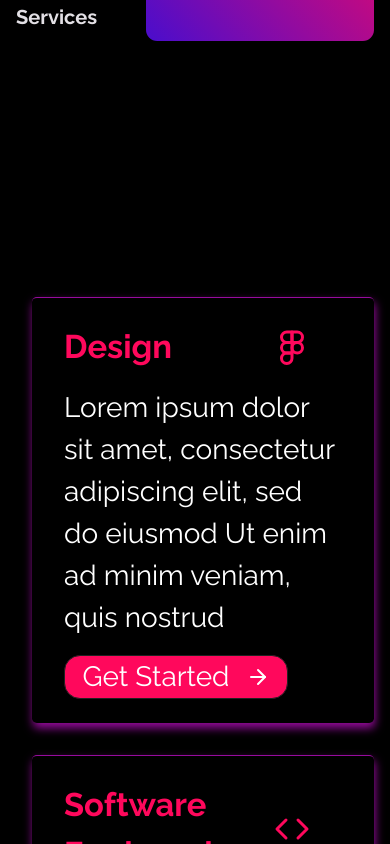
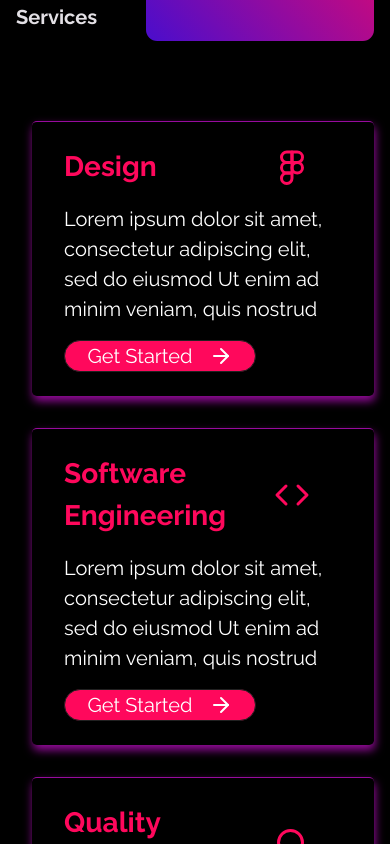
Before and after one commit to monobis/elasticmind-backup, a Next.js app: page / in a window 390 px wide. Shown: the part 2260-3104 px from the top of the page. Built offline with nearby package versions, Linux system fonts and the light colour scheme.

Commit message:
ajustes responsivo

```diff
--- a/src/app/page.module.css
+++ b/src/app/page.module.css
@@ -553,6 +553,10 @@
     font-size: var(--font-size-md);
   }
 
+  .services {
+    margin-top: 5rem;
+  }
+
   .clientsText {
     font-size: var(--font-size-xs);
   }
--- a/src/app/styles/theme.css
+++ b/src/app/styles/theme.css
@@ -37,6 +37,7 @@
   --font-size-xs: 14px;
   --font-size-sm: 16px;
   --font-size-md: 20px;
+  --font-size-md-lg: 24px;
   --font-size-lg: 28px;
   --font-size-lg-xl: 30px;
   --font-size-xl: 40px;
--- a/src/components/CardService/styles.module.css
+++ b/src/components/CardService/styles.module.css
@@ -61,3 +61,25 @@
 .buttonText {
   margin-right: 1rem;
 }
+
+@media (max-width: 800px) {
+  .container {
+    width: 100%;
+    max-width: 100%;
+  }
+  .description {
+    font-size: var(--font-size-md);
+  }
+  .button {
+    width: 12rem;
+    height: 2rem;
+  }
+  .buttonText {
+    white-space: nowrap;
+    font-size: var(--font-size-md);
+  }
+
+  .header {
+    font-size: var(--font-size-md-lg);
+  }
+}
```
